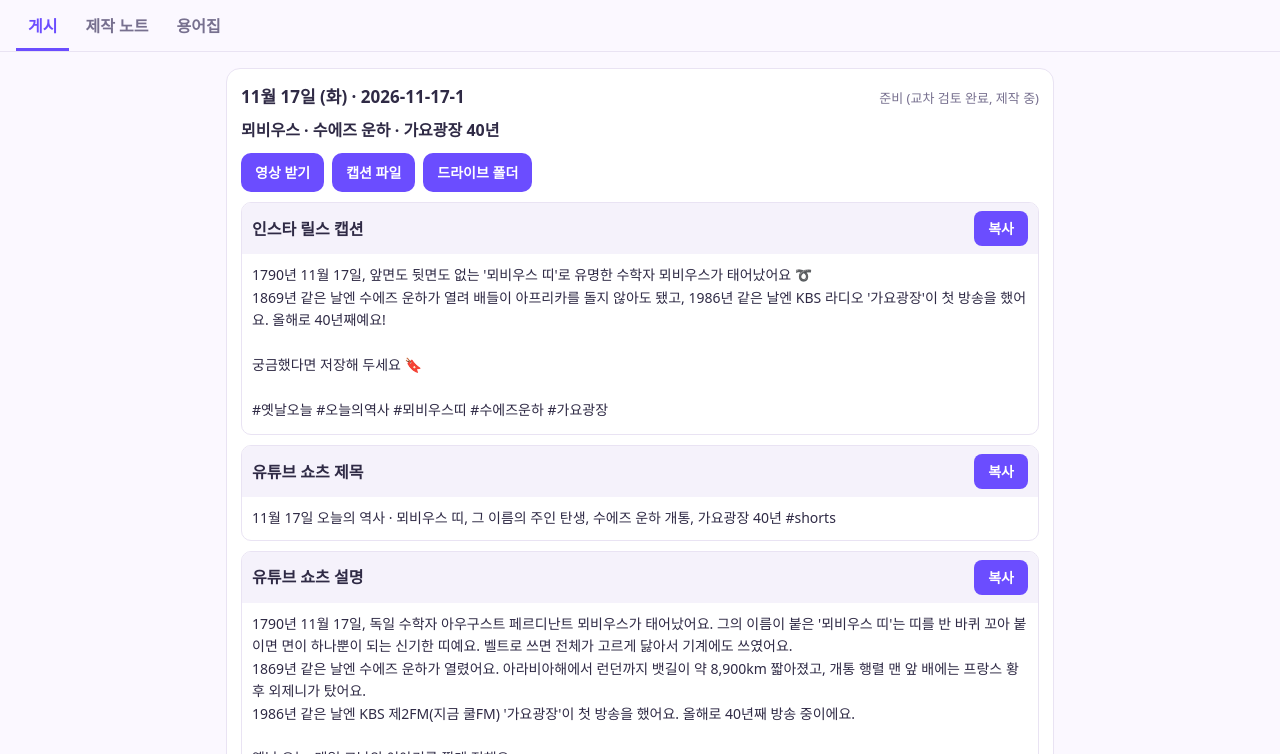
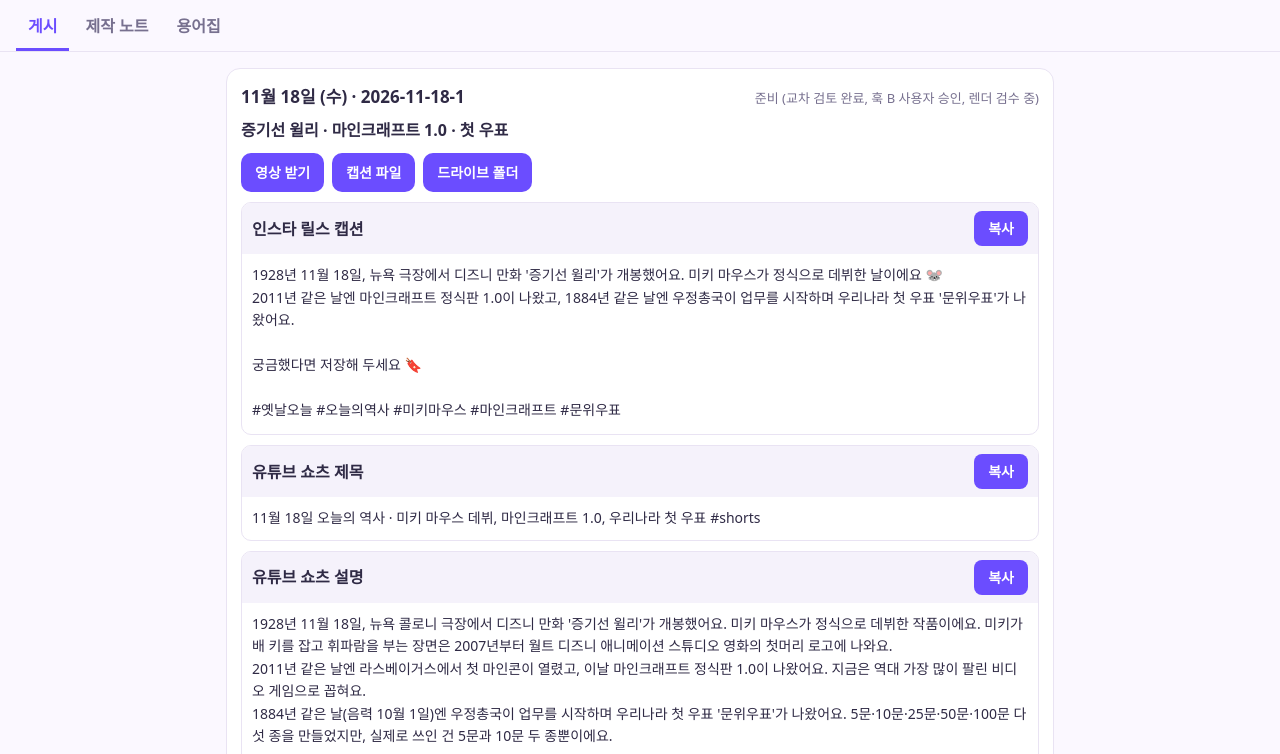
Before and after one commit to luckyho8/onthisday-site, a plain HTML site: page index.html in a window 1280 px wide. Shown: the part 46-800 px from the top of the page. Drawn offline with Linux system fonts and the light colour scheme.

Commit message:
작업판 갱신

```diff
--- a/index.html
+++ b/index.html
@@ -40,7 +40,31 @@ details{margin-top:8px;font-size:14px}summary{cursor:pointer;color:var(--sub)}
 <button data-t="post">게시</button><button data-t="notes">제작 노트</button><button data-t="terms">용어집</button>
 </nav></header>
 <main>
-<div class="tab" id="post"><section class="post"><div class="ph"><h3>11월 17일 (화) · 2026-11-17-1</h3><span class="st">준비 (교차 검토 완료, 제작 중)</span></div><p class="tt">뫼비우스 · 수에즈 운하 · 가요광장 40년</p><div class="btns"><a class="btn" href="https://drive.google.com/file/d/1f0xuRA1IIH5jwjn4rYD8KQsOVEFe3yD4/view?usp=drivesdk">영상 받기</a><a class="btn" href="https://drive.google.com/file/d/1dPWoemvJL1LCWR4jxCGC8ucl0N_I-p9r/view?usp=drivesdk">캡션 파일</a><a class="btn" href="https://drive.google.com/drive/folders/18XrFLZlKBvE3pw-rs7Fz9cCMGXu1YRO5">드라이브 폴더</a></div><div class="cp"><div class="cph"><b>인스타 릴스 캡션</b><button onclick="cp('2026-11-17-1-ig', this)">복사</button></div><pre id="2026-11-17-1-ig">1790년 11월 17일, 앞면도 뒷면도 없는 &#x27;뫼비우스 띠&#x27;로 유명한 수학자 뫼비우스가 태어났어요 ➰
+<div class="tab" id="post"><section class="post"><div class="ph"><h3>11월 18일 (수) · 2026-11-18-1</h3><span class="st">준비 (교차 검토 완료, 훅 B 사용자 승인, 렌더 검수 중)</span></div><p class="tt">증기선 윌리 · 마인크래프트 1.0 · 첫 우표</p><div class="btns"><a class="btn" href="https://drive.google.com/file/d/1cty_-ERPzBQUFcD594iuZ45_7D0KQTXf/view?usp=drivesdk">영상 받기</a><a class="btn" href="https://drive.google.com/file/d/1POGQOonXB06PY5rgXVMXtxh7TOoZuNti/view?usp=drivesdk">캡션 파일</a><a class="btn" href="https://drive.google.com/drive/folders/1R-fC0XXBLVWdYmCeF9claKn-X_Q0H7qI">드라이브 폴더</a></div><div class="cp"><div class="cph"><b>인스타 릴스 캡션</b><button onclick="cp('2026-11-18-1-ig', this)">복사</button></div><pre id="2026-11-18-1-ig">1928년 11월 18일, 뉴욕 극장에서 디즈니 만화 &#x27;증기선 윌리&#x27;가 개봉했어요. 미키 마우스가 정식으로 데뷔한 날이에요 🐭
+2011년 같은 날엔 마인크래프트 정식판 1.0이 나왔고, 1884년 같은 날엔 우정총국이 업무를 시작하며 우리나라 첫 우표 &#x27;문위우표&#x27;가 나왔어요.
+
+궁금했다면 저장해 두세요 🔖
+
+#옛날오늘 #오늘의역사 #미키마우스 #마인크래프트 #문위우표
+
+📷 사진: 위키미디어 공용 (퍼블릭 도메인)
+🎵 &quot;Pixelland&quot; Kevin MacLeod (incompetech.com) / Licensed under Creative Commons: By Attribution 4.0 License / creativecommons.org/licenses/by/4.0/</pre></div><div class="cp"><div class="cph"><b>유튜브 쇼츠 제목</b><button onclick="cp('2026-11-18-1-yt', this)">복사</button></div><pre id="2026-11-18-1-yt">11월 18일 오늘의 역사 · 미키 마우스 데뷔, 마인크래프트 1.0, 우리나라 첫 우표 #shorts</pre></div><div class="cp"><div class="cph"><b>유튜브 쇼츠 설명</b><button onclick="cp('2026-11-18-1-yd', this)">복사</button></div><pre id="2026-11-18-1-yd">1928년 11월 18일, 뉴욕 콜로니 극장에서 디즈니 만화 &#x27;증기선 윌리&#x27;가 개봉했어요. 미키 마우스가 정식으로 데뷔한 작품이에요. 미키가 배 키를 잡고 휘파람을 부는 장면은 2007년부터 월트 디즈니 애니메이션 스튜디오 영화의 첫머리 로고에 나와요.
+2011년 같은 날엔 라스베이거스에서 첫 마인콘이 열렸고, 이날 마인크래프트 정식판 1.0이 나왔어요. 지금은 역대 가장 많이 팔린 비디오 게임으로 꼽혀요.
+1884년 같은 날(음력 10월 1일)엔 우정총국이 업무를 시작하며 우리나라 첫 우표 &#x27;문위우표&#x27;가 나왔어요. 5문·10문·25문·50문·100문 다섯 종을 만들었지만, 실제로 쓰인 건 5문과 10문 두 종뿐이에요.
+
+옛날 오늘, 매일 그날의 이야기를 짧게 전해요.
+
+📌 출처
+- Steamboat Willie (영어 위키백과): https://en.wikipedia.org/wiki/Steamboat_Willie
+- Minecraft (영어 위키백과): https://en.wikipedia.org/wiki/Minecraft
+- 문위우표 (한국민족문화대백과사전): https://encykorea.aks.ac.kr/Article/E0040163
+
+📷 사진: 1928년 11월 18일 콜로니 극장 광고, 1884년 문위우표 — 위키미디어 공용 (퍼블릭 도메인)
+🎵 &quot;Pixelland&quot; Kevin MacLeod (incompetech.com)
+Licensed under Creative Commons: By Attribution 4.0 License
+http://creativecommons.org/licenses/by/4.0/
+
+#옛날오늘 #오늘의역사 #미키마우스</pre></div><details><summary>올리는 법</summary><ul><li>인스타: 릴스 → 영상 → 비율 원본 → 캡션 붙여 넣기 → 옵션 더 보기에서 고화질 업로드 켜기, AI 레이블 끄기 → Threads·Facebook 공유 끄기</li><li>유튜브: 쇼츠 → 영상 → 제목·설명 붙여 넣기 → 카테고리 교육, 아동용 아님, 변경·합성 콘텐츠 아니요</li><li>올린 뒤 Claude에게 "올렸어" + 링크</li></ul></details></section><section class="post done"><div class="ph"><h3>11월 17일 (화) · 2026-11-17-1</h3><span class="st">게시 완료 (2026-11-17 사용자 알림, 링크 받기 전)</span></div><p class="tt">뫼비우스 · 수에즈 운하 · 가요광장 40년</p><div class="btns"><a class="btn" href="https://drive.google.com/file/d/1f0xuRA1IIH5jwjn4rYD8KQsOVEFe3yD4/view?usp=drivesdk">영상 받기</a><a class="btn" href="https://drive.google.com/file/d/1dPWoemvJL1LCWR4jxCGC8ucl0N_I-p9r/view?usp=drivesdk">캡션 파일</a><a class="btn" href="https://drive.google.com/drive/folders/18XrFLZlKBvE3pw-rs7Fz9cCMGXu1YRO5">드라이브 폴더</a></div><div class="cp"><div class="cph"><b>인스타 릴스 캡션</b><button onclick="cp('2026-11-17-1-ig', this)">복사</button></div><pre id="2026-11-17-1-ig">1790년 11월 17일, 앞면도 뒷면도 없는 &#x27;뫼비우스 띠&#x27;로 유명한 수학자 뫼비우스가 태어났어요 ➰
 1869년 같은 날엔 수에즈 운하가 열려 배들이 아프리카를 돌지 않아도 됐고, 1986년 같은 날엔 KBS 라디오 &#x27;가요광장&#x27;이 첫 방송을 했어요. 올해로 40년째예요!
 
 궁금했다면 저장해 두세요 🔖
```
